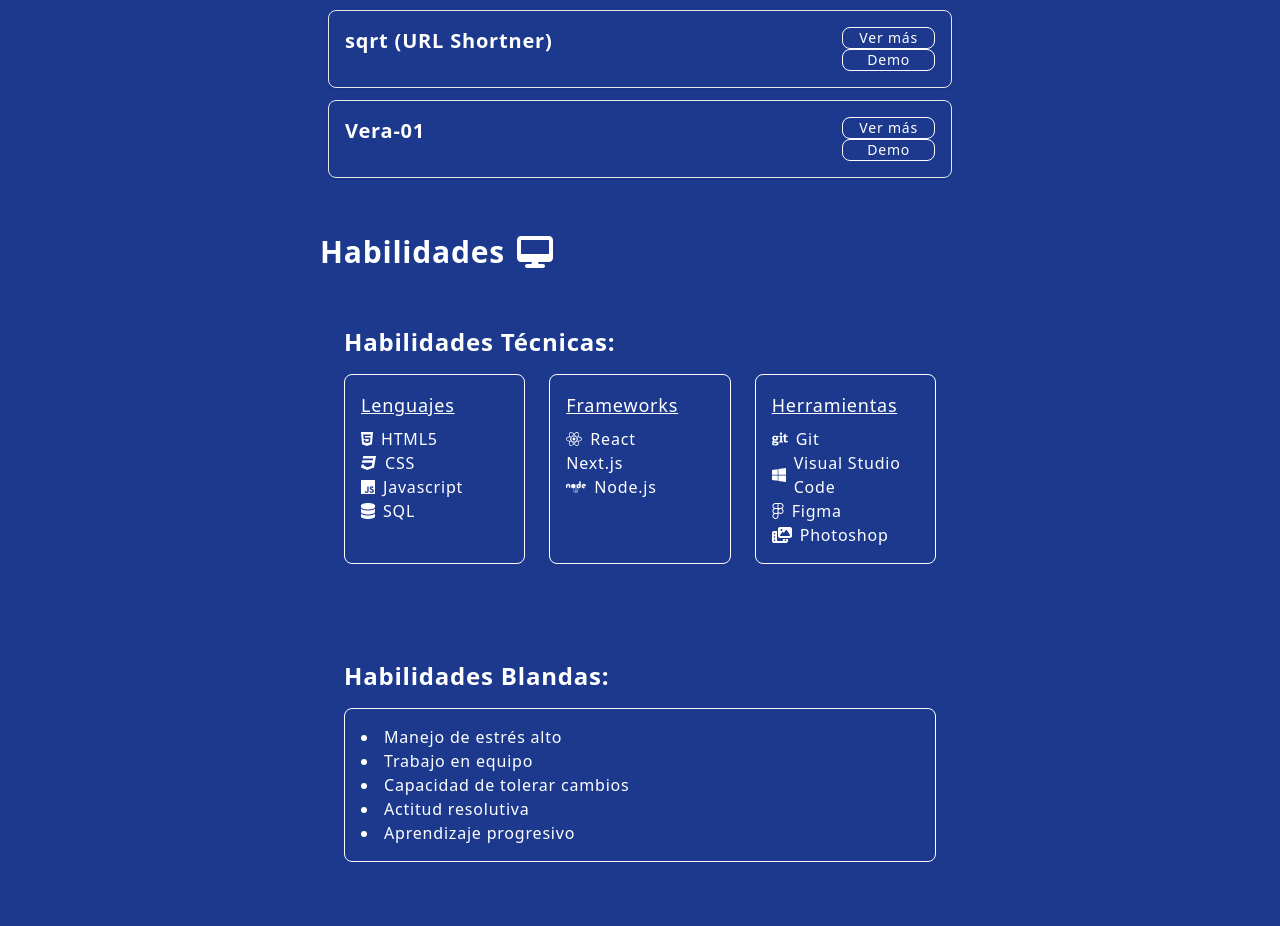
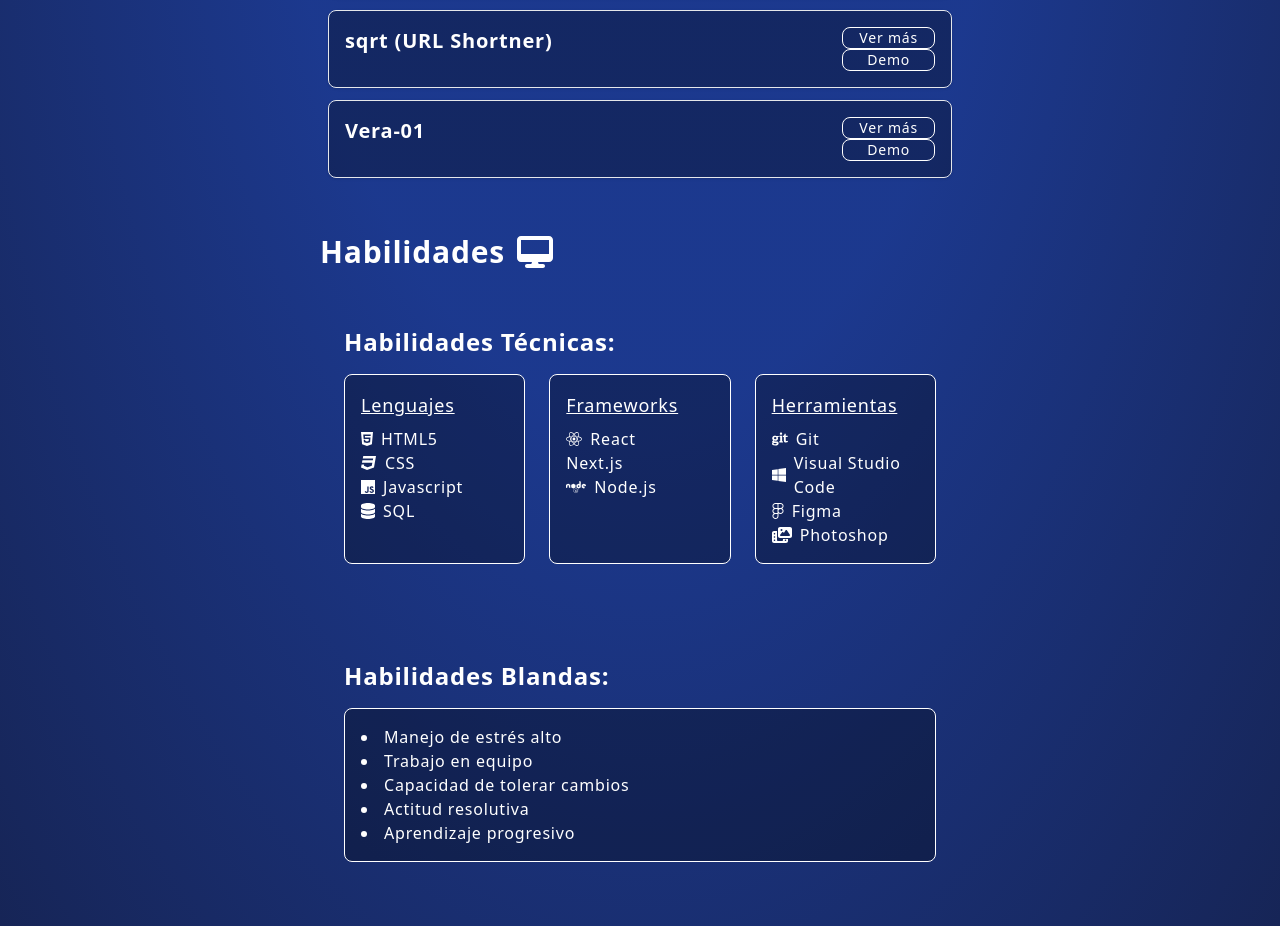
Before and after one commit to pedromocco/portafolio, a React (Vite) app: page / in a window 1280 px wide. Shown: the part 1526-2452 px from the top of the page. Built offline with nearby package versions, Linux system fonts and the light colour scheme.

Commit message:
Most Changes

```diff
--- a/index.html
+++ b/index.html
@@ -6,7 +6,7 @@
     <meta name="viewport" content="width=device-width, initial-scale=1.0" />
     <title>Pedro Mocco</title>
   </head>
-  <body class="bg-blue-900 text-white tracking-wider font-thin">
+  <body class="bg-radial from-blue-900 from-40% to-blue-950 text-white tracking-wider font-thin  ">
     <div id="root"></div>
     <script type="module" src="/src/main.jsx"></script>
   </body>
--- a/src/components/Project.jsx
+++ b/src/components/Project.jsx
@@ -5,7 +5,7 @@ const ProjectCard = ({ name, description, image, codeLink, demoLink }) => {
   const [openModal, setOpenModal] = useState(false);
   return (
     <>
-      <div className="flex justify-between gap-6 m-3 border border-gray-200 rounded-lg shadow-sm p-4 hover:scale-105 transform transition ease-in-out">
+      <div className="bg-black/30 flex justify-between gap-6 m-3 border border-gray-200 rounded-lg shadow-sm p-4 hover:scale-105 transform transition ease-in-out">
         <h3 className="text-xl font-bold">{name}</h3>
         <Button.Group>
           <Button color="dark" onClick={() => setOpenModal(true)}>
--- a/src/components/Skills.jsx
+++ b/src/components/Skills.jsx
@@ -23,7 +23,7 @@ const Skills = () => {
         <div className="mb-12 p-6 rounded-lg">
           <h3 className="text-2xl font-semibold mb-4">Habilidades Técnicas:</h3>
           <div className="grid grid-cols-1 justify-center md:grid-cols-3 gap-6">
-            <div className="border p-4 rounded-lg">
+            <div className="bg-black/30 border p-4 rounded-lg hover:scale-105 transform transition ease-in-out">
               <h4 className="text-lg font-medium mb-2 flex items-center underline">
                 Lenguajes
               </h4>
@@ -47,7 +47,7 @@ const Skills = () => {
               </ul>
             </div>
 
-            <div className="border p-4 rounded-lg">
+            <div className="bg-black/30 border p-4 rounded-lg hover:scale-105 transform transition ease-in-out">
               <h4 className="text-lg font-medium mb-2 flex items-center underline">
                 Frameworks
               </h4>
@@ -64,7 +64,7 @@ const Skills = () => {
               </ul>
             </div>
 
-            <div className="border p-4 rounded-lg">
+            <div className="bg-black/30 border p-4 rounded-lg hover:scale-105 transform transition ease-in-out">
               <h4 className="text-lg font-medium mb-2 flex items-center underline">
                 Herramientas
               </h4>
@@ -90,11 +90,11 @@ const Skills = () => {
           </div>
         </div>
 
-        <div className=" p-6 rounded-lg mb-12">
+        <div className=" p-6 rounded-lg mb-12 ">
           <h3 className="text-2xl font-semibold mb-4 flex items-center">
             Habilidades Blandas:
           </h3>
-          <ul className="border p-4 rounded-lg list-disc list-inside">
+          <ul className="bg-black/30 border p-4 rounded-lg list-disc list-inside hover:scale-105 transform transition ease-in-out">
             <li>Manejo de estrés alto</li>
             <li>Trabajo en equipo</li>
             <li>Capacidad de tolerar cambios</li>
```
